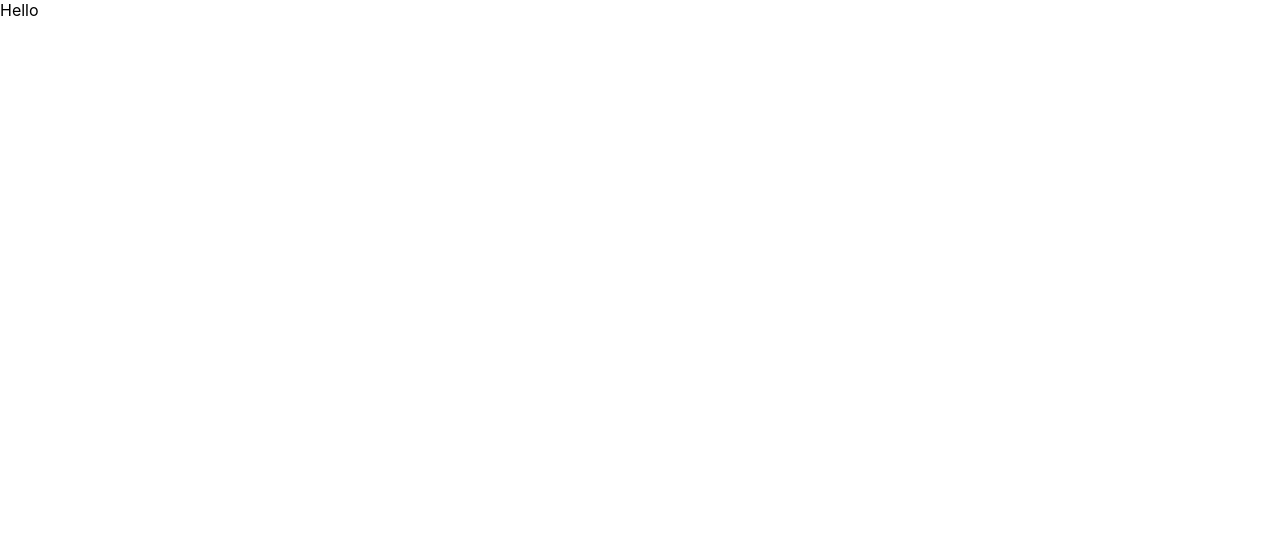
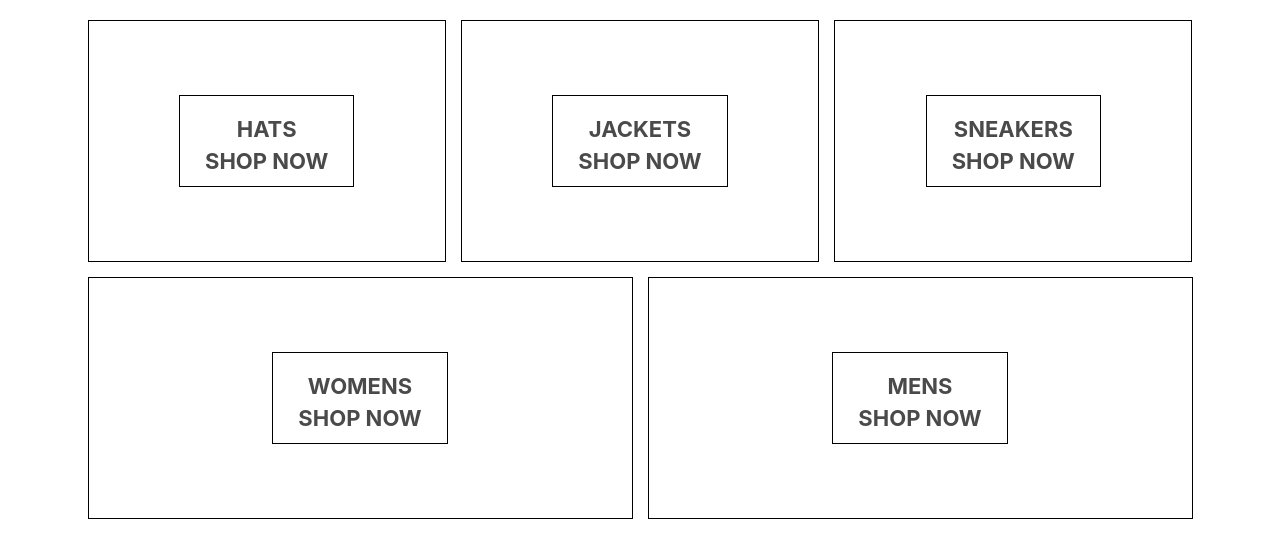
Before and after one commit to irrbis38/crwn-store, a React (Create React App) app: page / in a window 1280 px wide. Shown: the top 558 px of the page. Built offline with nearby package versions, Linux system fonts and the light colour scheme.

Commit message:
feat: create homepage, add styles

```diff
--- a/package.json
+++ b/package.json
@@ -9,6 +9,7 @@
     "react": "^17.0.2",
     "react-dom": "^17.0.2",
     "react-scripts": "5.0.0",
+    "sass": "^1.49.9",
     "web-vitals": "^2.1.4"
   },
   "scripts": {
--- a/src/App.js
+++ b/src/App.js
@@ -1,5 +1,5 @@
 import "./App.css";
-import { HomePage } from "./components/homepage.component";
+import HomePage from "./components/homepage.component";
 
 function App() {
   return (
--- a/src/components/homepage.component.jsx
+++ b/src/components/homepage.component.jsx
@@ -1,5 +1,42 @@
 import React from "react";
 
-export const HomePage = () => (
-  <div className="homepage">Hello</div>
+import './homepage.styles.scss';
+
+const HomePage = () => (
+  <div className="homepage">
+    <div className="directory-menu">
+      <div className="menu-item">
+        <div className="content">
+          <h1 className="title">HATS</h1>
+          <span className="title">SHOP NOW</span>
+        </div>
+      </div>
+      <div className="menu-item">
+        <div className="content">
+          <h1 className="title">JACKETS</h1>
+          <span className="title">SHOP NOW</span>
+        </div>
+      </div>
+      <div className="menu-item">
+        <div className="content">
+          <h1 className="title">SNEAKERS</h1>
+          <span className="title">SHOP NOW</span>
+        </div>
+      </div>
+      <div className="menu-item">
+        <div className="content">
+          <h1 className="title">WOMENS</h1>
+          <span className="title">SHOP NOW</span>
+        </div>
+      </div>
+      <div className="menu-item">
+        <div className="content">
+          <h1 className="title">MENS</h1>
+          <span className="title">SHOP NOW</span>
+        </div>
+      </div>
+    </div>
+  </div>
 );
+
+export default HomePage;
--- /dev/null
+++ b/src/components/homepage.styles.scss
@@ -0,0 +1,54 @@
+.homepage {
+  display: flex;
+  flex-direction: column;
+  align-items: center;
+  padding: 20px 80px;
+}
+
+.directory-menu {
+  width: 100%;
+  display: flex;
+  flex-wrap: wrap;
+  justify-content: space-between;
+}
+
+.menu-item {
+  min-width: 30%;
+  height: 240px;
+  flex: 1 1 auto;
+  display: flex;
+  align-items: center;
+  justify-content: center;
+  border: 1px solid black;
+  margin: 0 7.5px 15px;
+
+  &:first-child {
+    margin-right: 7.5px;
+  }
+
+  &:last-child {
+    margin-left: 7.5px;
+  }
+
+  .content {
+    height: 90px;
+    padding: 0 25px;
+    display: flex;
+    flex-direction: column;
+    align-items: center;
+    justify-content: center;
+    border: 1px solid black;
+
+    .title {
+      font-weight: bold;
+      margin-bottom: 6px;
+      font-size: 22px;
+      color: #4a4a4a;
+    }
+
+    .subtitle {
+      font-weight: lighter;
+      font-size: 16px;
+    }
+  }
+}
```
Also changed, not shown: 1 other file (tests, documents, lock files or other folders).
